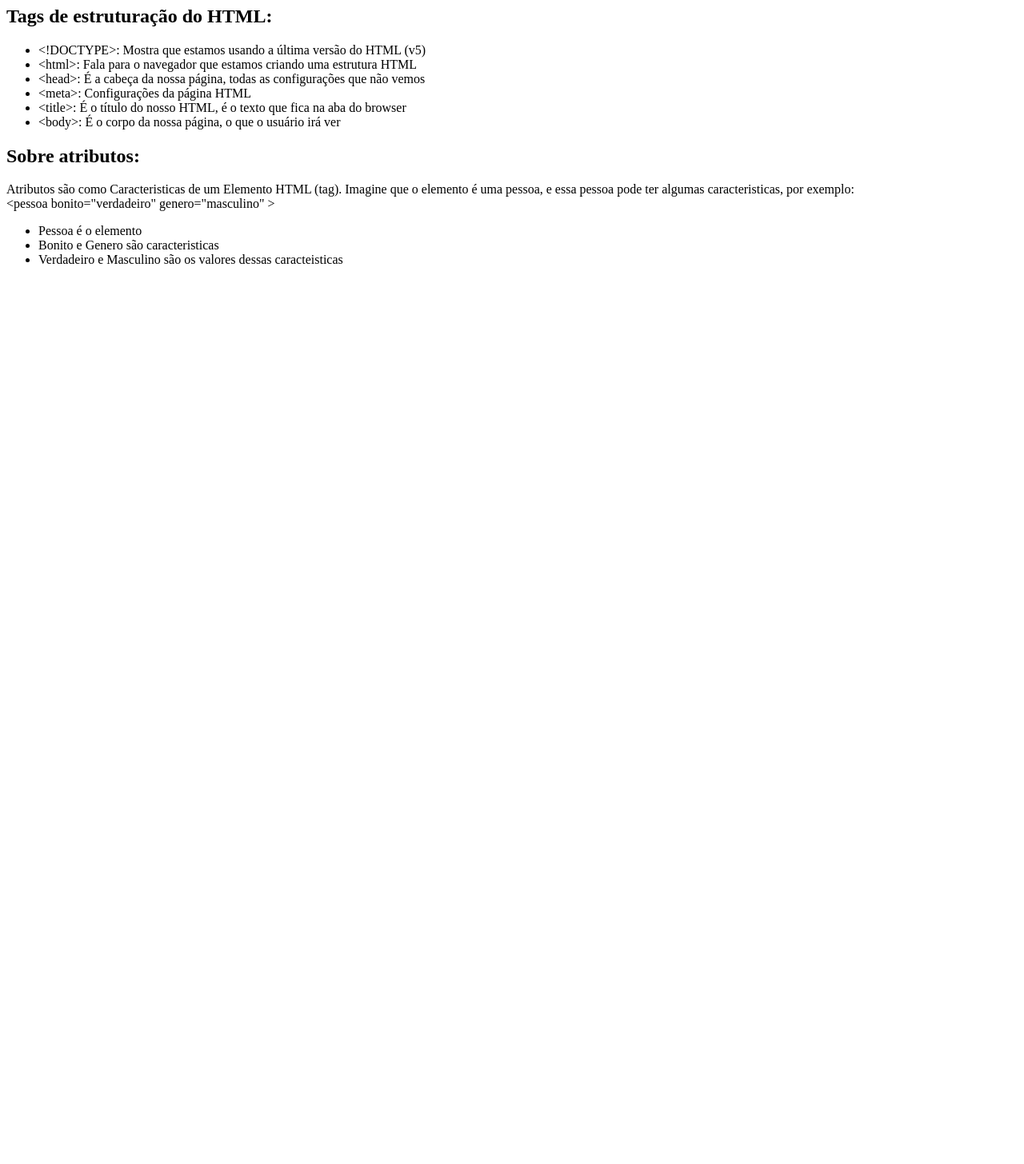
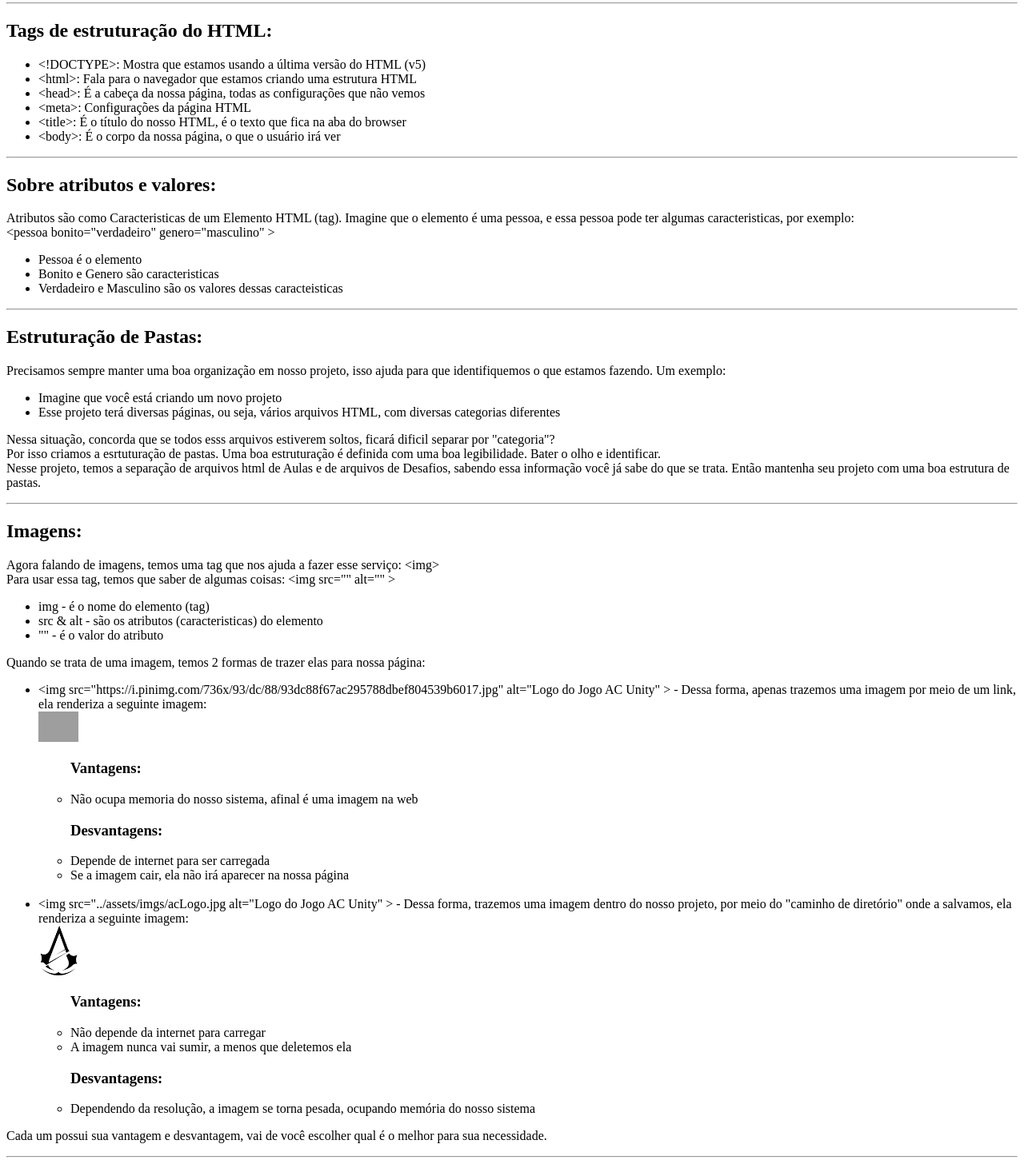
Before and after one commit to G3rsonBR/Aulas-Flamingo, a plain HTML site: page Aulas/aula-01.html in a window 1280 px wide. Shown: the part 456-1912 px from the top of the page at 80% size. Before the commit the page ends 806 px from the top, so only its background shows below. Drawn offline with Linux system fonts and the light colour scheme; grey boxes are pictures that could not be loaded.

Commit message:
feat: adicionando novos campos de explicação

```diff
--- a/Aulas/aula-01.html
+++ b/Aulas/aula-01.html
@@ -42,6 +42,8 @@
         Já tags como &lt;img&gt; são só isso, não precisam de conteúdo, então não tem fechamento.
     </p>
 
+    <hr>
+
     <h2>Tags de estruturação do HTML:</h2>
     <ul>
         <li>&lt;!DOCTYPE&gt;: Mostra que estamos usando a última versão do HTML (v5)</li>
@@ -52,7 +54,9 @@
         <li>&lt;body&gt;: É o corpo da nossa página, o que o usuário irá ver</li>
     </ul>
 
-    <h2>Sobre atributos:</h2>
+    <hr>
+
+    <h2>Sobre atributos e valores:</h2>
     <p>
         Atributos são como Caracteristicas de um Elemento HTML (tag). Imagine que o elemento é uma pessoa, e essa pessoa pode ter algumas caracteristicas, por exemplo: <br>
         &lt;pessoa bonito="verdadeiro" genero="masculino" &gt;
@@ -62,6 +66,73 @@
             <li>Verdadeiro e Masculino são os valores dessas caracteisticas</li>
         </ul>
     </p>
+
+    <hr>
+
+    <h2>Estruturação de Pastas:</h2>
+    <p>
+        Precisamos sempre manter uma boa organização em nosso projeto, isso ajuda para que identifiquemos
+        o que estamos fazendo. Um exemplo:
+        <ul>
+            <li>Imagine que você está criando um novo projeto</li>
+            <li>Esse projeto terá diversas páginas, ou seja, vários arquivos HTML, com diversas categorias diferentes</li>
+        </ul>
+        Nessa situação, concorda que se todos esss arquivos estiverem soltos, ficará dificil separar por "categoria"? <br>
+        Por isso criamos a esrtuturação de pastas. Uma boa estruturação é definida com uma boa legibilidade. Bater o olho e identificar. <br>
+        Nesse projeto, temos a separação de arquivos html de Aulas e de arquivos de Desafios, sabendo essa informação você já sabe do que se trata.
+        Então mantenha seu projeto com uma boa estrutura de pastas.
+    </p>
+
+    <hr>
+
+    <h2>Imagens:</h2>
+    <p>
+        Agora falando de imagens, temos uma tag que nos ajuda a fazer esse serviço: &lt;img&gt; <br>
+        Para usar essa tag, temos que saber de algumas coisas:
+        &lt;img src="" alt="" &gt;
+        <ul>
+            <li>img - é o nome do elemento (tag)</li>
+            <li>src & alt - são os atributos (caracteristicas) do elemento</li>
+            <li>"" - é o valor do atributo</li>
+        </ul>
+        Quando se trata de uma imagem, temos 2 formas de trazer elas para nossa página:
+        <ul>
+            <li>
+                &lt;img src="https://i.pinimg.com/736x/93/dc/88/93dc88f67ac295788dbef804539b6017.jpg" alt="Logo do Jogo AC Unity" &gt; - Dessa forma, apenas trazemos uma imagem por meio de um link, ela renderiza a seguinte imagem:
+                <br>
+                <img width="50" src="https://i.pinimg.com/736x/93/dc/88/93dc88f67ac295788dbef804539b6017.jpg" alt="Logo do Jogo AC Unity">
+                <br>
+                <ul>
+                    <h3>Vantagens:</h3>
+                    <li>Não ocupa memoria do nosso sistema, afinal é uma imagem na web</li>
+                    <h3>Desvantagens:</h3>
+                    <li>Depende de internet para ser carregada</li>
+                    <li>Se a imagem cair, ela não irá aparecer na nossa página</li>
+                </ul>
+            </li>
+
+            <br>
+
+            <li>
+                &lt;img src="../assets/imgs/acLogo.jpg alt="Logo do Jogo AC Unity" &gt; - Dessa forma, trazemos uma imagem dentro do nosso projeto, por meio do "caminho de diretório" onde a salvamos, ela renderiza a seguinte imagem:
+                <br>
+                <img width="50" src="../assets/imgs/acLogo.jpg" alt="Logo do Jogo AC Unity">
+                <br>
+                <ul>
+                    <h3>Vantagens:</h3>
+                    <li>Não depende da internet para carregar</li>
+                    <li>A imagem nunca vai sumir, a menos que deletemos ela</li>
+                    <h3>Desvantagens:</h3>
+                    <li>Dependendo da resolução, a imagem se torna pesada, ocupando memória do nosso sistema</li>
+                </ul>
+            </li>
+        </ul>
+
+        Cada um possui sua vantagem e desvantagem, vai de você escolher qual é o melhor para sua necessidade.
+    </p>
+
+    <hr>
+
+
 </body>
-
 </html>
```
Also changed, not shown: assets/imgs/acLogo.jpg (added).
